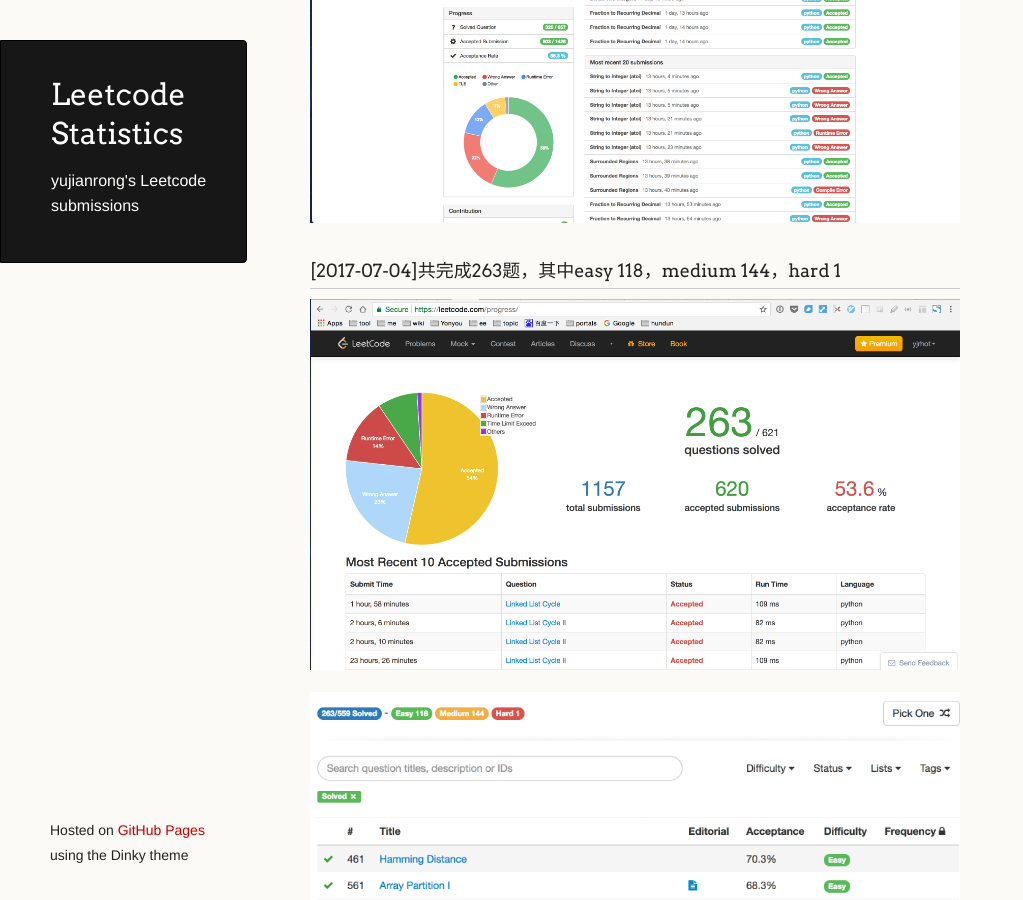
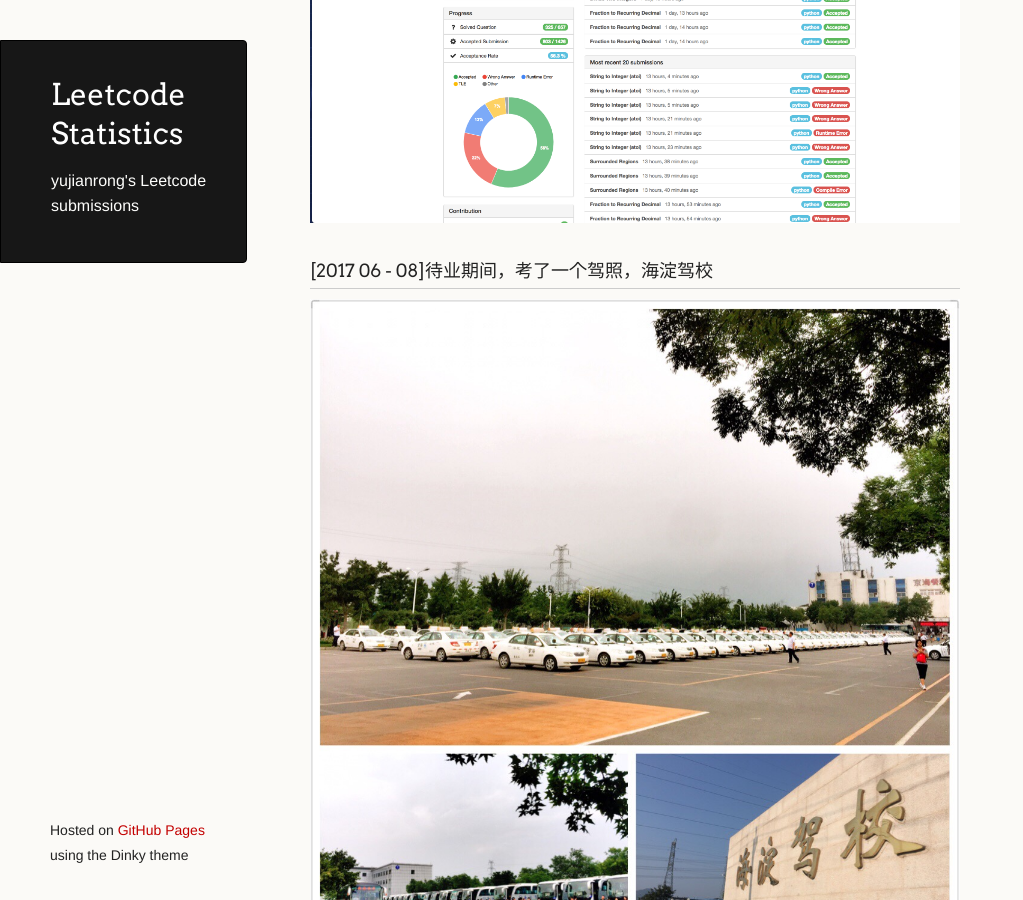
Before and after one commit to yjrhot/yjrhot.github.io, a Jekyll site: the page built from index.md, in a window 1280 px wide and 900 px high, scrolled down 366 px. Shown: the whole window, without its empty margins (0-1023 px from the left). Built offline with Jekyll 4.4.1, drawn with Linux system fonts in a browser that asks for light colours; our own code applies the rules of GitHub Pages for plain Markdown files.

Commit message:
driving_lisence.jpg

```diff
--- a/index.md
+++ b/index.md
@@ -6,6 +6,10 @@
 
 ### [](#header-1)[2017-08-31]共完成325题，其中easy 124，medium 180，hard 21
 ![](leetcode_325.jpg)
+
+### [](#header-1)[2017 06 - 08]待业期间，考了一个驾照，海淀驾校
+![](driving_lisence.jpg)
+
 
 ### [](#header-1)[2017-07-04]共完成263题，其中easy 118，medium 144，hard 1
 
```
